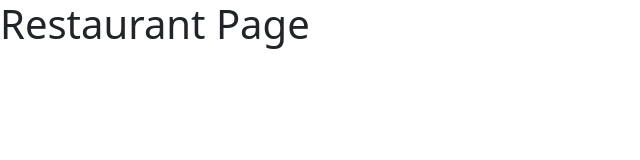
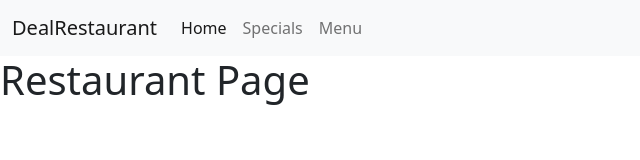
Before and after one commit to jebitok-dev/RestaurantPage, a website built with webpack: page dist/index.html in a window 1280 px wide. Shown: the whole page, without its empty margins (0-640 px from the left). Built offline with nearby package versions, Linux system fonts and the light colour scheme.

Commit message:
Add Onload file

```diff
--- a/src/index.js
+++ b/src/index.js
@@ -1,2 +1 @@
-const user = 12;
-console.log(user);
+import { loadPage } from './onload';
--- /dev/null
+++ b/src/onload.js
@@ -0,0 +1,23 @@
+const loadPage = (() => {
+    const contentContainer = document.querySelector('#content');
+    const header = document.createElement('header');
+    header.innerHTML = `
+    <nav class="navbar navbar-expand-lg navbar-light bg-light">
+        <div class="container-fluid">
+          <a class="navbar-brand" href="#">DealRestaurant</a>
+          <button class="navbar-toggler" type="button" data-bs-toggle="collapse" data-bs-target="#navbarNavAltMarkup" aria-controls="navbarNavAltMarkup" aria-expanded="false" aria-label="Toggle navigation">
+            <span class="navbar-toggler-icon"></span>
+          </button>
+          <div class="collapse navbar-collapse" id="navbarNavAltMarkup">
+            <div class="navbar-nav">
+              <a class="nav-link active" aria-current="page" href="#">Home</a>
+              <a class="nav-link" href="#">Specials</a>
+              <a class="nav-link" href="#">Menu</a>
+            </div>
+          </div>
+        </div>
+    </nav>
+    `;
+    contentContainer.appendChild(header)
+})();
+export {loadPage}
```
Also changed, not shown: dist/index.html, dist/main.js (deleted).
